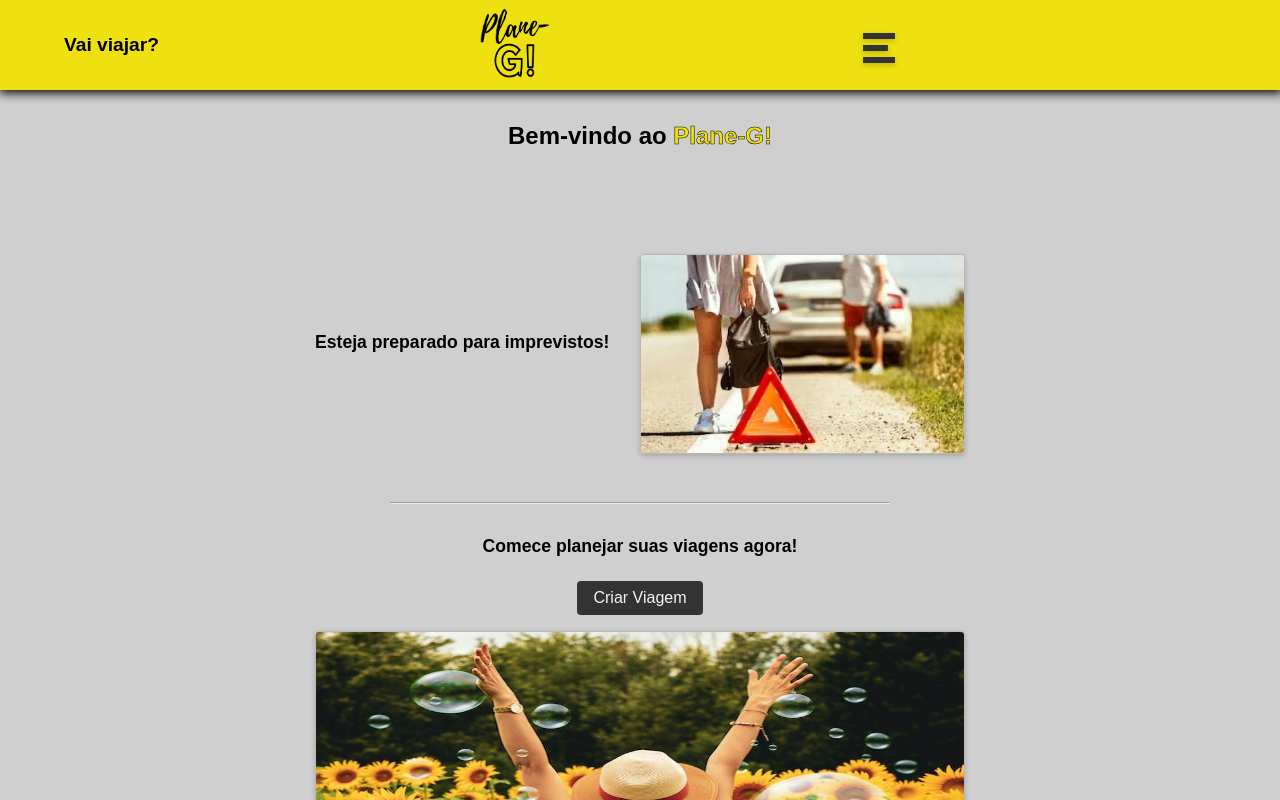
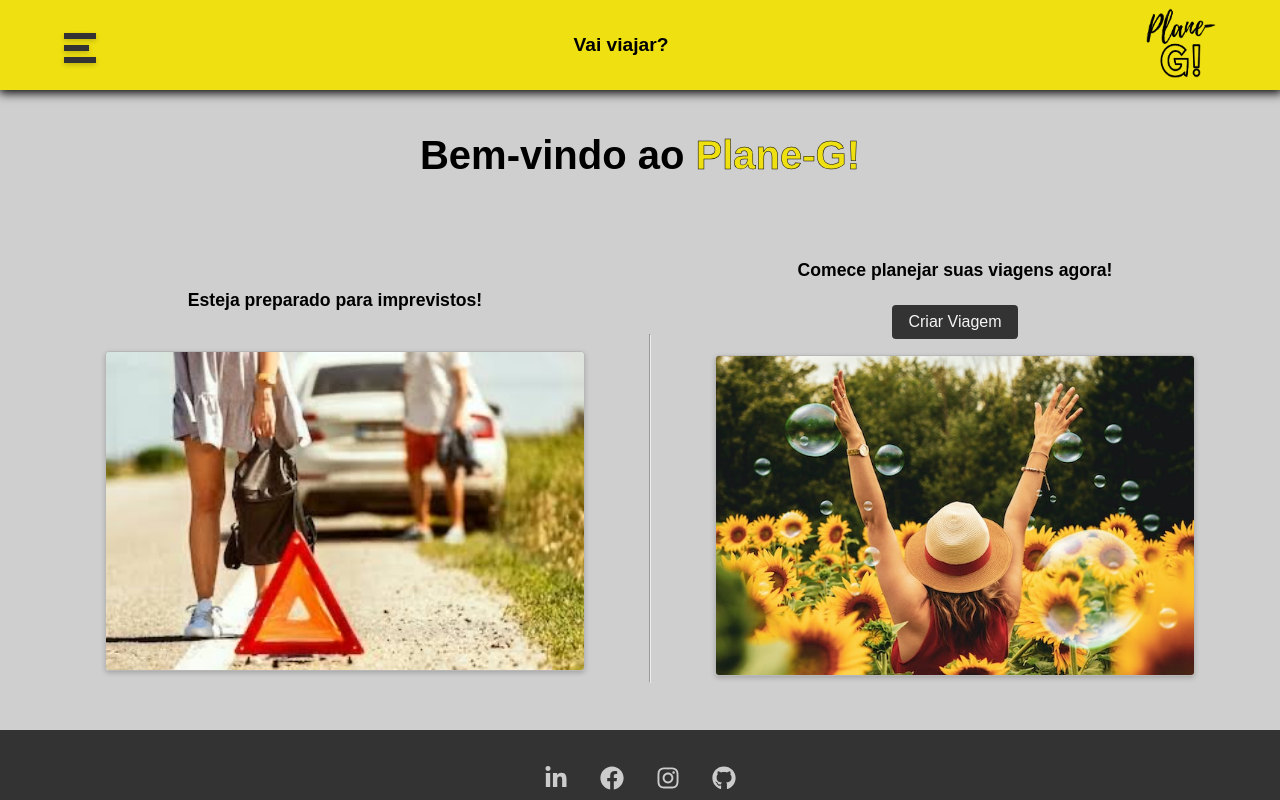
Before and after one commit to alexandreSouza31/plane-G, a React (Create React App) app: page / in a window 1280 px wide. Shown: the top 800 px of the page. Built offline with nearby package versions, Linux system fonts and the light colour scheme.

Commit message:
will adjust responsive in home page

```diff
--- a/src/components/layoult/Navbar.js
+++ b/src/components/layoult/Navbar.js
@@ -11,11 +11,11 @@ function Navbar() {
         <nav className={styles.navbar}>
             <Container>
                 <div className={styles.container_navbar}>
+                <Hamburger/>
                     <h1>Vai viajar?</h1>
                     <Link to="/">
                         <img className={styles.logo} src={logo} />
                     </Link>
-                <Hamburger/>
                 </div>
             </Container>
         </nav>
--- a/src/components/layoult/Navbar.module.css
+++ b/src/components/layoult/Navbar.module.css
@@ -14,4 +14,6 @@
 .navbar h1{
     font-weight: 700;
     font-size: 1.2rem;
+    position: relative;
+    margin: 0 auto;
 }
--- a/src/components/pages/Home.js
+++ b/src/components/pages/Home.js
@@ -9,6 +9,7 @@ function Home() {
             <h1>
                 Bem-vindo ao <span>Plane-G!</span>
             </h1>
+            <div>
                 <span className={styles.span_despair}>
                     <p>Esteja preparado para imprevistos!</p>
                     <img src={img_accident} />
@@ -19,6 +20,8 @@ function Home() {
                     <LinkButton to="/newtrip" text="Criar Viagem" />
                     <img src={img_freedom} />
                 </span>
+            </div>
+
         </section>
     )
 }
--- a/src/components/pages/Home.module.css
+++ b/src/components/pages/Home.module.css
@@ -10,25 +10,25 @@
     box-sizing: border-box;
 }
 
-.home_container h1{
+.home_container h1 {
     font-size: 2rem;
     margin-bottom: .5rem;
     white-space: nowrap;
 }
 
-.home_container h1 span{
+.home_container h1 span {
     color: #efe011;
     -webkit-text-stroke: .5px #000;
 }
 
 
-.span_despair{
+.span_despair {
     display: flex;
     align-items: center;
     justify-content: space-between;
 }
 
-.home_container img{
+.home_container img {
     position: relative;
     margin: 1rem auto;
     border-radius: 4px;
@@ -37,71 +37,82 @@
     z-index: 1;
 }
 
-.span_despair img{
+.span_despair img {
     width: 190px;
     height: 170px;
     margin-left: 20px;
 }
 
-hr{
+hr {
     width: 80vw;
+    margin: 0 auto;
 }
 
-.home_container p{
+.home_container p {
     margin-bottom: 1.5rem;
     font-weight: bold;
     font-size: 1.1rem;
 }
 
-.span_freedom{
+.span_freedom {
     width: 85vw;
 }
-.span_freedom img{
+
+.span_freedom img {
     width: 100%;
     height: 200px;
 }
 
-@media only screen and (min-width: 280px) {/*very small device*/
+@media only screen and (min-width: 280px) {
+    /*very small devices*/
 
-    .home_container h1{
+    .home_container h1 {
         font-size: 1.5rem;
     }
 
-    .span_despair,.span_freedom{
+    .span_despair,
+    .span_freedom {
         width: 90vw;
     }
 
-    .span_despair img{
+    .span_despair img {
         margin-left: 0px;
         width: 50vw;
     }
 }
 
-@media only screen and (min-width: 600px) {/*medio device*/
+@media only screen and (min-width: 600px) {
+    /*medium devices*/
+
+    .home_container h1 {
+        font-size: 2.5rem;
+    }
+
     .home_container {
         min-height: 90vh;
         padding: 2rem;
     }
 
-    .span_despair{
+    .span_despair {
         width: 85vw;
     }
 
-    .home_container img{
+    .home_container img {
         margin: 1rem 0;
     }
 
-    .span_despair img{
+    .span_despair img {
         width: 400px;
         height: 200px;
     }
 
-    .home_container p{
+    .home_container p {
         margin-bottom: 1.5rem;
         font-weight: bold;
         font-size: 1.1rem;
     }
-    .span_freedom img{
+
+    .span_freedom img {
         width: 100%;
         height: 65%;
     }
@@ -126,7 +137,7 @@ hr{
     }
 
     hr{
-        margin: 2rem;
+        margin: 2rem auto;
         width: 500px;
     }
 
@@ -141,3 +152,57 @@ hr{
         width: 650px;
     }
 }
+
+@media only screen and (min-width: 1200px) {
+
+    /*very large devicess*/
+    .home_container {
+        min-height: 80vh;
+        width: 100vw;
+        justify-content: center;
+        align-items: center;
+    }
+
+    .home_container h1 {
+        margin-bottom: 2rem;
+    }
+
+    .home_container div {
+        display: flex;
+    }
+
+    .span_despair {
+        width: 50%;
+        display: flex;
+        flex-direction: column;
+        margin-top: 5rem;
+    }
+
+    .span_despair img {
+        width: 480px;
+        height: 100%;
+        margin-left: 20px;
+    }
+
+    hr {
+        width: 0;
+        margin: 4rem;
+        position: relative;
+        top: 60px;
+    }
+
+    .span_freedom {
+        display: flex;
+        flex-direction: column;
+        align-items: center;
+        width: 50%;
+        height: 100%;
+        position: relative;
+        top: 50px;
+    }
+
+    .span_freedom img {
+        width: 480px;
+        height: 100%;
+    }
+}
```
Lines whose indentation alone changed are shown as unchanged.
